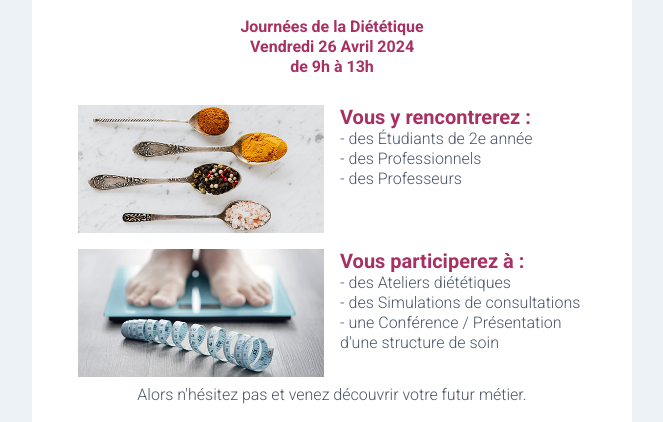
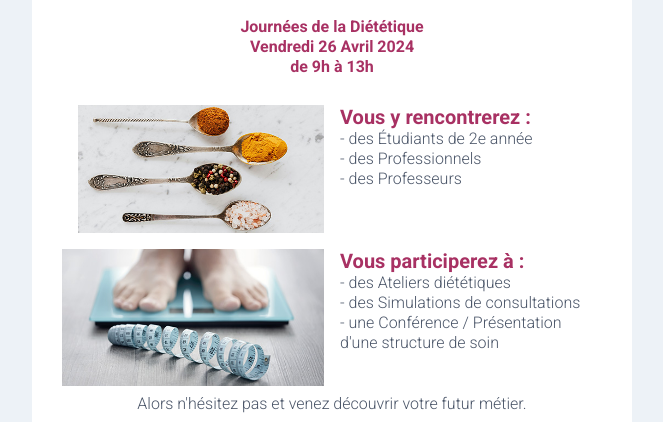
Before and after one commit to StraetenMax/042024_02Dietetique-MJML, a website: page index.html in a window 1280 px wide. Shown: the part 347-769 px from the top of the page, without its empty margins (308-971 px from the left). Drawn offline with Linux system fonts and the light colour scheme.

Commit message:
Email terminé sauf problème articles photos responsives

```diff
--- a/index.html
+++ b/index.html
@@ -354,8 +354,8 @@
         <tbody>
           <tr>
             <td style="direction:ltr;font-size:0px;padding:0 22px;text-align:center;">
-              <!--[if mso | IE]><table role="presentation" border="0" cellpadding="0" cellspacing="0"><tr><td class="" style="vertical-align:top;width:262px;" ><![endif]-->
-              <div class="mj-column-px-262 mj-outlook-group-fix" style="font-size:0px;text-align:left;direction:ltr;display:inline-block;vertical-align:top;width:100%;">
+              <!--[if mso | IE]><table role="presentation" border="0" cellpadding="0" cellspacing="0"><tr><td class="" style="vertical-align:top;width:278px;" ><![endif]-->
+              <div class="mj-column-per-50 mj-outlook-group-fix" style="font-size:0px;text-align:left;direction:ltr;display:inline-block;vertical-align:top;width:100%;">
                 <table border="0" cellpadding="0" cellspacing="0" role="presentation" width="100%">
                   <tbody>
                     <tr>
@@ -367,8 +367,8 @@
                                 <table border="0" cellpadding="0" cellspacing="0" role="presentation" style="border-collapse:collapse;border-spacing:0px;" class="mj-full-width-mobile">
                                   <tbody>
                                     <tr>
-                                      <td style="width:246px;" class="mj-full-width-mobile">
-                                        <img alt="" src="src/img/poidsBalance042024.jpg" style="border:0;display:block;outline:none;text-decoration:none;height:auto;width:100%;font-size:13px;" width="246" height="auto" />
+                                      <td style="width:262px;" class="mj-full-width-mobile">
+                                        <img alt="" src="src/img/poidsBalance042024.jpg" style="border:0;display:block;outline:none;text-decoration:none;height:auto;width:100%;font-size:13px;" width="262" height="auto" />
                                       </td>
                                     </tr>
                                   </tbody>
@@ -382,8 +382,8 @@
                   </tbody>
                 </table>
               </div>
-              <!--[if mso | IE]></td><td class="" style="vertical-align:top;width:262px;" ><![endif]-->
-              <div class="mj-column-px-262 mj-outlook-group-fix" style="font-size:0px;text-align:left;direction:ltr;display:inline-block;vertical-align:top;width:100%;">
+              <!--[if mso | IE]></td><td class="" style="vertical-align:top;width:278px;" ><![endif]-->
+              <div class="mj-column-per-50 mj-outlook-group-fix" style="font-size:0px;text-align:left;direction:ltr;display:inline-block;vertical-align:top;width:100%;">
                 <table border="0" cellpadding="0" cellspacing="0" role="presentation" width="100%">
                   <tbody>
                     <tr>
```
Also changed, not shown: 1 other file.
